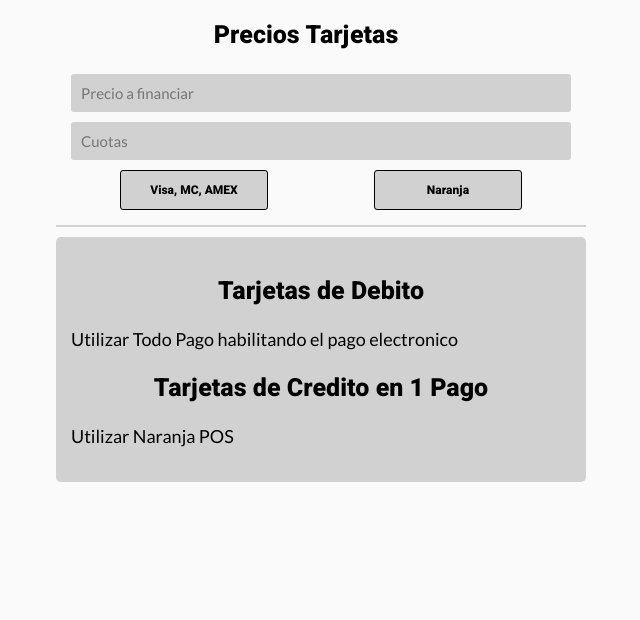
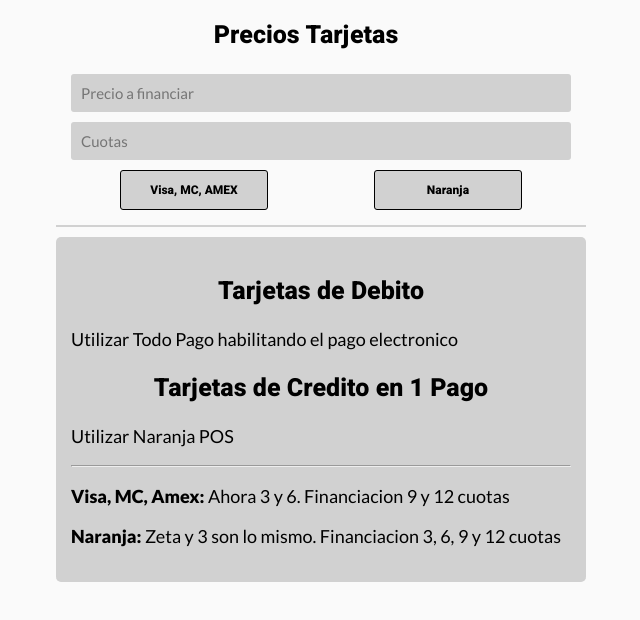
Before and after one commit to franmper/susuenoprecio, a plain HTML site: page index.html in a window 1280 px wide. Shown: the whole page, without its empty margins (334-974 px from the left). Drawn offline with Linux system fonts and the light colour scheme.

Commit message:
Add files via upload

```diff
--- a/index.html
+++ b/index.html
@@ -43,6 +43,9 @@
             <p class="st">Utilizar Todo Pago habilitando el pago electronico</p>
             <h2 class="tit">Tarjetas de Credito en 1 Pago</h2>
             <p class="st">Utilizar Naranja POS</p>
+            <hr>
+            <p class="st"><b>Visa, MC, Amex:</b> Ahora 3 y 6. Financiacion 9 y 12 cuotas</p>
+            <p class="st"><b>Naranja:</b> Zeta y 3 son lo mismo. Financiacion 3, 6, 9 y 12 cuotas</p>
         </div>
 
     </div>
```
